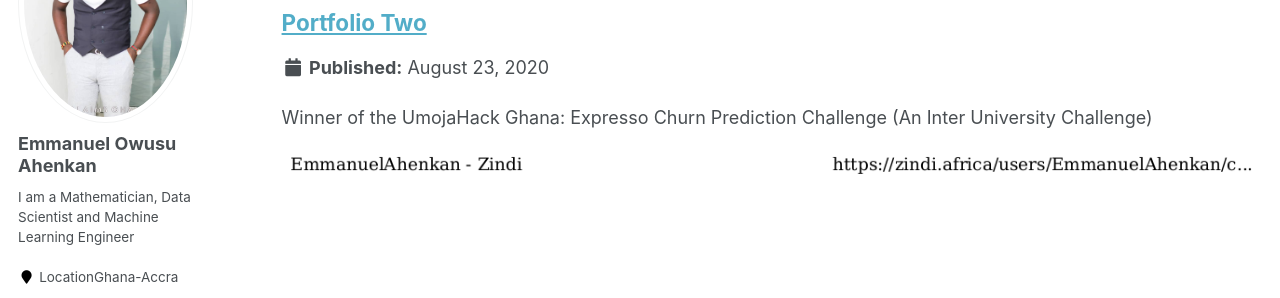
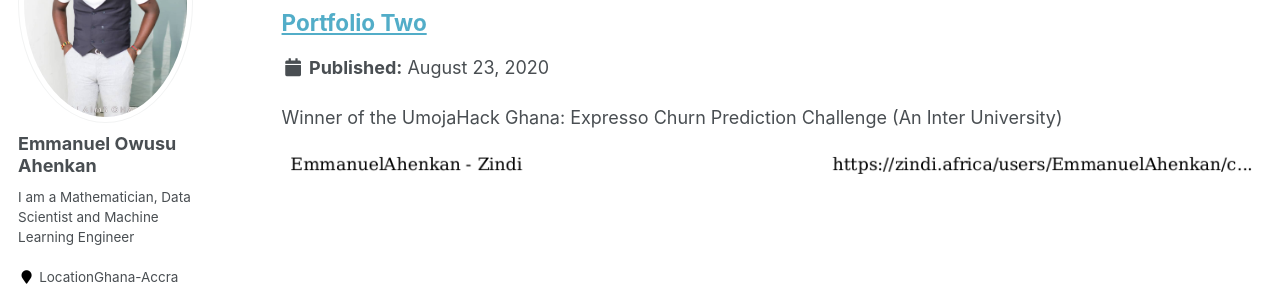
Before and after one commit to EmmanuelOwusu/EmmanuelOwusu.github.io, a Jekyll site: the page built from _pages/portfolio.html, in a window 1280 px wide and 900 px high, scrolled down 1277 px. Shown: the part 153-451 px from the top of the window. Built offline with Jekyll 4.4.1, drawn with Linux system fonts in a browser that asks for light colours; some web fonts are replaced.

Commit message:
Latest Update on Portfolio 2
Latest Update on Portfolio 2

```diff
--- a/_portfolio/portfolio-2.html
+++ b/_portfolio/portfolio-2.html
@@ -1,5 +1,5 @@
 ---
 title: "Portfolio  Two"
-excerpt: " Winner of the UmojaHack Ghana: Expresso Churn Prediction Challenge (An Inter University Challenge) <br/><img src='/images/Zindi_Hackatron.png'>"
+excerpt: " Winner of the UmojaHack Ghana: Expresso Churn Prediction Challenge (An Inter University) <br/><img src='/images/Zindi_Hackatron.png'>"
 collection: portfolio
 ---
```
